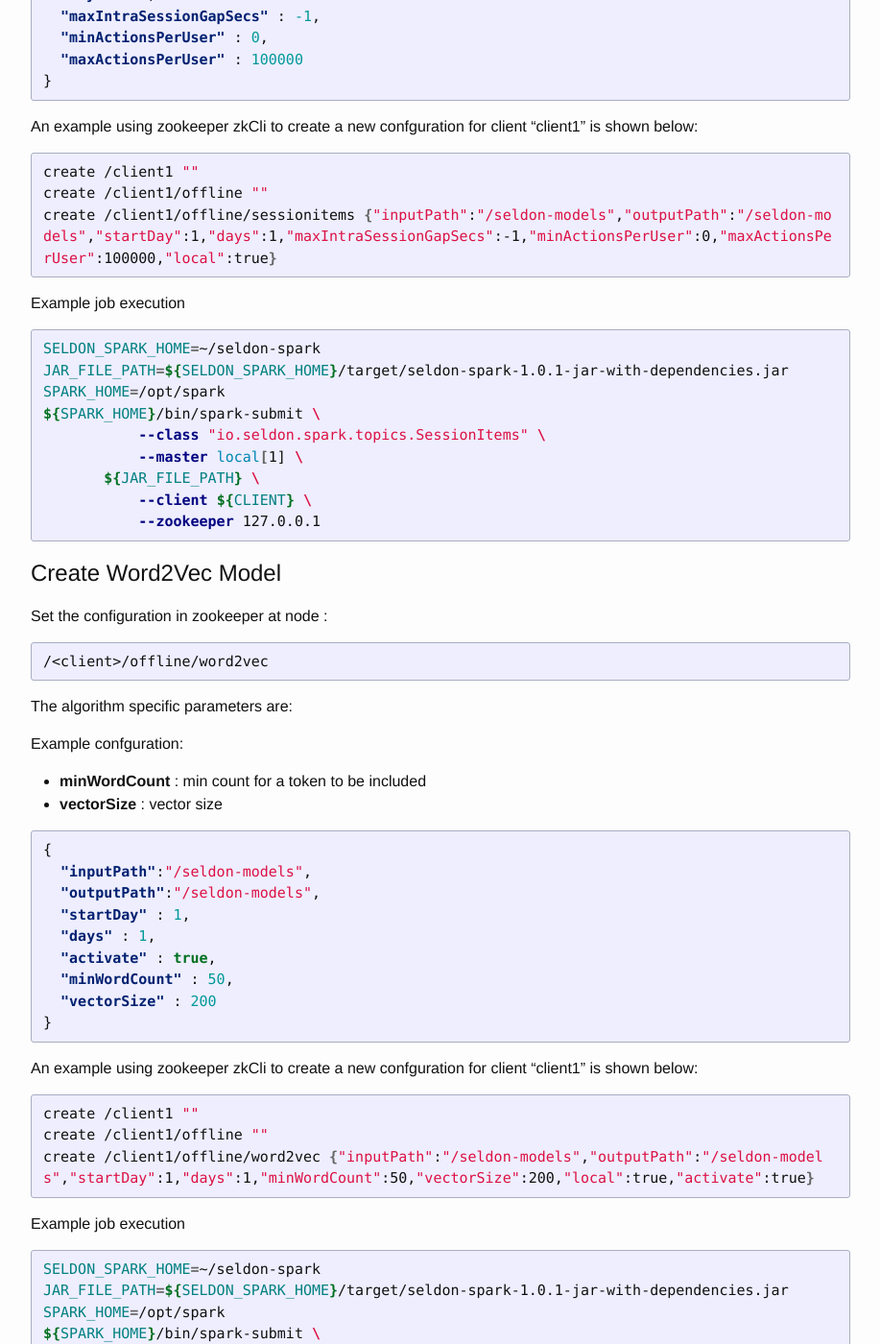
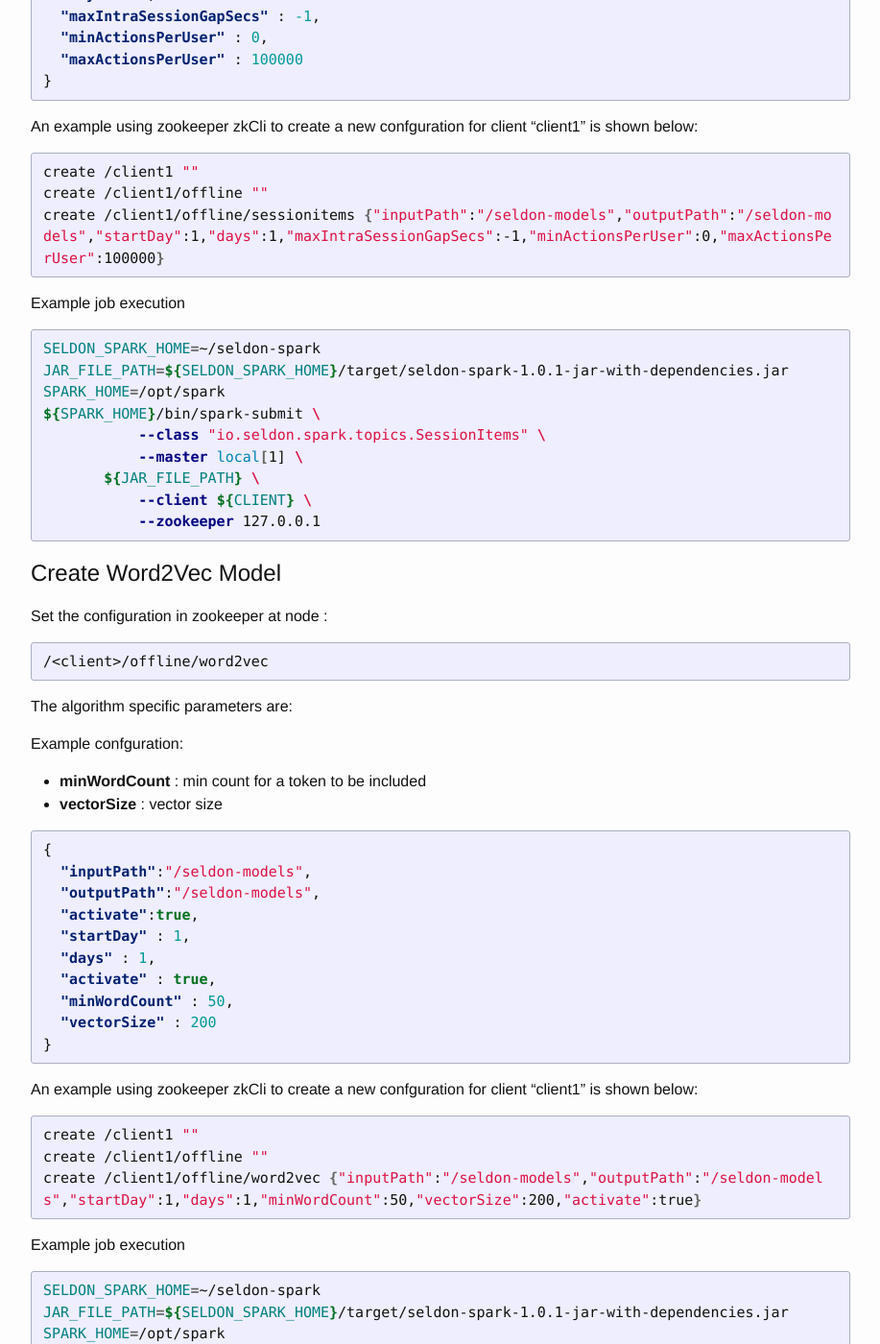
Before and after one commit to SeldonIO/seldonio.github.com, a Jekyll site: the page built from spark-models.md, in a window 1280 px wide and 1400 px high, scrolled down 5781 px. Shown: the whole window at 96% size, without its empty margins (181-1098 px from the left). Built offline with Jekyll 4.4.1, drawn with Linux system fonts in a browser that asks for light colours; some of the changed text lies outside the part shown.

Commit message:
remove local from json conf

```diff
--- a/spark-models.md
+++ b/spark-models.md
@@ -191,7 +191,7 @@ An example using zookeeper zkCli to create a new confguration for client "client
 {% highlight bash %}
 create /client1 ""
 create /client1/offline ""
-create /client1/offline/similar-items {"inputPath":"/seldon-models","outputPath":"/seldon-models","startDay":1,"days":1,"itemType":-1,"limit":100,"minItemsPerUser":0,"minUsersPerItem":0,"maxUsersPerItem":2000000,"dimsumThreshold":0.1,"sample":1.0,"local":true}
+create /client1/offline/similar-items {"inputPath":"/seldon-models","outputPath":"/seldon-models","startDay":1,"days":1,"itemType":-1,"limit":100,"minItemsPerUser":0,"minUsersPerItem":0,"maxUsersPerItem":2000000,"dimsumThreshold":0.1,"sample":1.0}
 {% endhighlight %}
 
 
@@ -266,7 +266,7 @@ An example using zookeeper zkCli to create a new confguration for client "client
 {% highlight bash %}
 create /client1 ""
 create /client1/offline ""
-create /client1/offline/sessionitems {"inputPath":"/seldon-models","outputPath":"/seldon-models","startDay":1,"days":1,"maxIntraSessionGapSecs":-1,"minActionsPerUser":0,"maxActionsPerUser":100000,"local":true}
+create /client1/offline/sessionitems {"inputPath":"/seldon-models","outputPath":"/seldon-models","startDay":1,"days":1,"maxIntraSessionGapSecs":-1,"minActionsPerUser":0,"maxActionsPerUser":100000}
 {% endhighlight %}
 
 
@@ -306,6 +306,7 @@ Example confguration:
 {
   "inputPath":"/seldon-models",
   "outputPath":"/seldon-models",
+  "activate":true,
   "startDay" : 1,
   "days" : 1,
   "activate" : true,
@@ -320,7 +321,7 @@ An example using zookeeper zkCli to create a new confguration for client "client
 {% highlight bash %}
 create /client1 ""
 create /client1/offline ""
-create /client1/offline/word2vec {"inputPath":"/seldon-models","outputPath":"/seldon-models","startDay":1,"days":1,"minWordCount":50,"vectorSize":200,"local":true,"activate":true}
+create /client1/offline/word2vec {"inputPath":"/seldon-models","outputPath":"/seldon-models","startDay":1,"days":1,"minWordCount":50,"vectorSize":200,"activate":true}
 {% endhighlight %}
 
 
@@ -363,6 +364,7 @@ Example confguration:
 {
   "inputPath":"/seldon-models",
   "outputPath":"/seldon-models",
+  "activate":true,
   "startDay" : 1,
   "days" : 1,
   "activate" : "false",
@@ -377,7 +379,7 @@ An example using zookeeper zkCli to create a new confguration for client "client
 {% highlight bash %}
 create /client1 ""
 create /client1/offline ""
-create /client1/offline/cluster-by-dimension {"inputPath":"/seldon-models","outputPath":"/seldon-models","startDay":1,"days":1,"jdbc":"jdbc:mysql://localhost:3306/client?user=root&characterEncoding=utf8","minActionsPerUser":0,"delta":0.1,"minClusterSize":200,"local":true,"activate":true}
+create /client1/offline/cluster-by-dimension {"inputPath":"/seldon-models","outputPath":"/seldon-models","startDay":1,"days":1,"jdbc":"jdbc:mysql://localhost:3306/client?user=root&characterEncoding=utf8","minActionsPerUser":0,"delta":0.1,"minClusterSize":200,"activate":true}
 {% endhighlight %}
 
 
```
